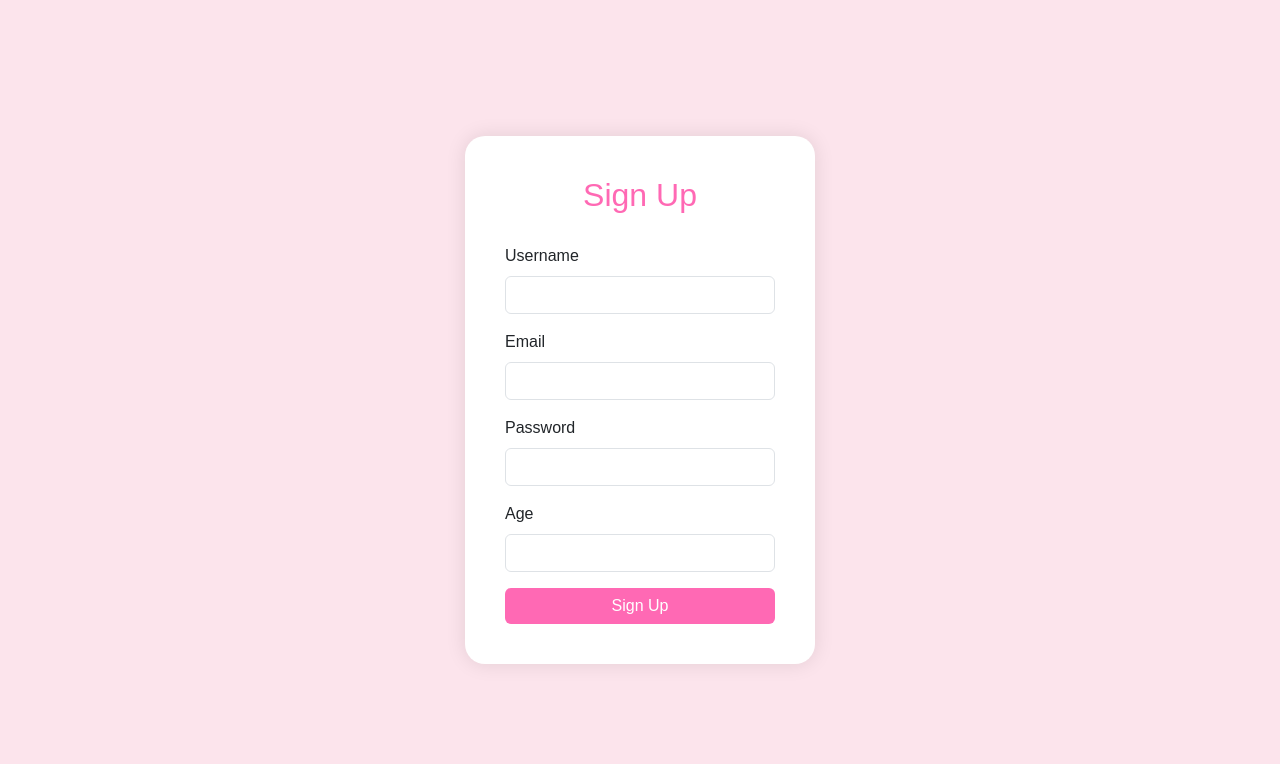
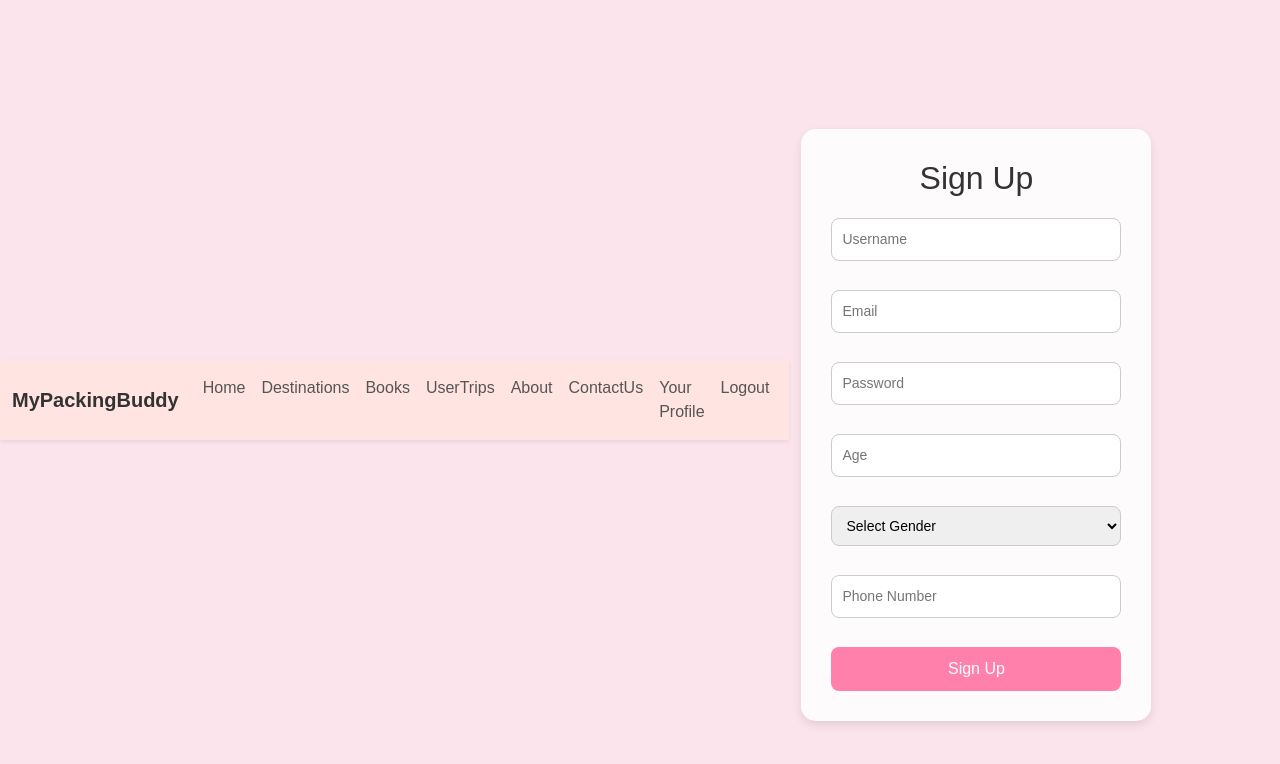
Before and after one commit to siddhi1375/my-packing-buddy, a Flask app: page /signup in a window 1280 px wide. Shown: the top 764 px of the page. Run offline with Flask 3, Linux system fonts and the light colour scheme; some libraries are stand-ins or nearby versions.

Commit message:
some modifications

```diff
--- a/app.py
+++ b/app.py
@@ -2,6 +2,7 @@ from flask import Flask, render_template, request, redirect, url_for, session, f
 from werkzeug.security import generate_password_hash, check_password_hash
 from flask_mysqldb import MySQL
 import MySQLdb.cursors
+import re
 
 app = Flask(__name__)
 app.secret_key = 'your_secret_key_here'
@@ -26,30 +27,58 @@ def signup():
         phone = request.form.get('phone')
 
         cursor = mysql.connection.cursor(MySQLdb.cursors.DictCursor)
-        cursor.execute("SELECT * FROM user WHERE email=%s", (email,))
-        existing_user = cursor.fetchone()
 
-        if existing_user:
-            flash("Email already registered!", "danger")
-            cursor.close()
+        # Check if email already exists
+        cursor.execute("SELECT * FROM users WHERE email = %s", (email,))
+        account = cursor.fetchone()
+        if account:
+            flash('Email already registered! Please log in.', 'danger')
             return redirect(url_for('signup'))
 
+        # Backend validation using regex
+        import re
+        if not re.match(r'^[A-Za-z0-9_]{3,20}$', username):
+            flash('Username must be 3–20 chars long and contain only letters, numbers, or underscores.', 'danger')
+            return redirect(url_for('signup'))
+
+        if not re.match(r'^[^\s@]+@[^\s@]+\.[^\s@]{2,}$', email):
+            flash('Invalid email format.', 'danger')
+            return redirect(url_for('signup'))
+
+        if len(password) < 8 or not re.search(r'[A-Z]', password) or not re.search(r'[a-z]', password) \
+           or not re.search(r'[0-9]', password) or not re.search(r'[!@#\$%\^&\*\(\)_\+\-=\[\]\{\};:\'",.<>\/\\|`~]', password):
+            flash('Password must have 8+ chars with uppercase, lowercase, number, and special symbol.', 'danger')
+            return redirect(url_for('signup'))
+
+        if not age.isdigit() or not (1 <= int(age) <= 120):
+            flash('Please enter a valid age between 1 and 120.', 'danger')
+            return redirect(url_for('signup'))
+
+        if gender not in ['Male', 'Female', 'Other']:
+            flash('Please select a valid gender.', 'danger')
+            return redirect(url_for('signup'))
+
+        if not re.match(r'^(\+?\d{1,3}[- ]?)?\d{7,15}$', phone):
+            flash('Invalid phone number format.', 'danger')
+            return redirect(url_for('signup'))
+
+        # Hash password
+        from werkzeug.security import generate_password_hash
         hashed_password = generate_password_hash(password)
 
-        cursor.execute(
-            "INSERT INTO user (username, email, password, age, gender, phone) VALUES (%s, %s, %s, %s, %s, %s)",
-            (username, email, hashed_password, age, gender, phone)
-        )
+        # Insert user
+        cursor.execute("""
+            INSERT INTO users (username, email, password, age, gender, phone)
+            VALUES (%s, %s, %s, %s, %s, %s)
+        """, (username, email, hashed_password, age, gender, phone))
         mysql.connection.commit()
-        cursor.close()
 
-        flash("Signup successful! Login now.", "success")
+        flash('Account created successfully! You can now log in.', 'success')
         return redirect(url_for('login'))
 
+    # Use correct path for template
     return render_template('auth/signup.html')
-
-
-# ---------------- Login ----------------
+#-----------------login----------------------
 @app.route('/login', methods=['GET', 'POST'])
 def login():
     if request.method == 'POST':
@@ -57,44 +86,42 @@ def login():
         password = request.form.get('password')
 
         cursor = mysql.connection.cursor(MySQLdb.cursors.DictCursor)
-        cursor.execute("SELECT * FROM user WHERE email=%s", (email,))
+        cursor.execute("SELECT * FROM users WHERE email = %s", (email,))
         user = cursor.fetchone()
         cursor.close()
 
-        if user and check_password_hash(user['password'], password):
-            session['user_id'] = user['id']
-            session['user_name'] = user['username']
-            flash("Login successful!", "success")
-            return redirect(url_for('dashboard'))
+        if user:
+            # Check password
+            if check_password_hash(user['password'], password):
+                session['user_id'] = user['id']
+                session['username'] = user['username']
+                flash(f"Welcome back, {user['username']}!", "success")
+                return redirect(url_for('dashboard'))
+            else:
+                flash("Incorrect password!", "danger")
+                return redirect(url_for('login'))
         else:
-            flash("Invalid email or password!", "danger")
+            flash("Email not registered!", "danger")
             return redirect(url_for('login'))
+
+    # GET request
     return render_template('auth/login.html')
-
-
-# ---------------- Logout ----------------
+#-----------------logout-------------------------
 @app.route('/logout')
 def logout():
     session.clear()
     flash("Logged out successfully!", "success")
     return redirect(url_for('login'))
+#------------------home---------------------------
+@app.route('/')
+def index():
+    # This will show the home page when user visits '/'
+    return render_template('destination/home.html')
 
-
-# ---------------- Dashboard ----------------
-@app.route('/')
-@app.route('/dashboard')
-def dashboard():
-    if 'user_id' not in session:
-        return redirect(url_for('login'))
-    return render_template('main/dashboard.html')
-
-
-# ---------------- Nomad Dashboard ----------------
-@app.route('/nomad_dashboard')
-def nomad_dashboard():
-    return render_template('main/nomad_dashboard.html')
-
-
+@app.route('/home')
+def home():
+    # Optional: another route if you want '/home' to work too
+    return render_template('destination/home.html')
 # ---------------- Books Pages --------------------
 @app.route('/books')
 def books():
@@ -144,14 +171,12 @@ def general_books():
         return redirect(url_for('login'))
     return render_template('main/general_books.html')
 
-
 # ---------------- About Page ----------------
 @app.route('/about')
 def about():
     if 'user_id' not in session:
         return redirect(url_for('login'))
     return render_template('main/about.html')
-
 
 # ---------------- User Trips ----------------
 @app.route('/user_trips', methods=['GET', 'POST'])
@@ -175,7 +200,7 @@ def user_trips():
         review_id = request.form['review_id']
         new_experience = request.form['experience']
         cursor.execute(
-            "Update user_trips SET experience=%s WHERE id=%s AND user_id=%s",
+            "UPDATE user_trips SET experience=%s WHERE id=%s AND user_id=%s",
             (new_experience, review_id, session['user_id'])
         )
         mysql.connection.commit()
@@ -195,7 +220,6 @@ def user_trips():
     cursor.close()
 
     return render_template("main/usertrips.html", reviews=reviews, current_user_id=session['user_id'])
-
 
 # ---------------- Destination Page ----------------
 @app.route('/destination')
@@ -228,7 +252,6 @@ def destination():
     return render_template("destination/destination.html",
                            user_categories=user_categories,
                            destinations=destinations)
-
 
 # ---------------- Create / Edit Category ----------------
 @app.route('/create_category', methods=['GET', 'POST'])
@@ -267,7 +290,6 @@ def create_category():
 
     return render_template('destination/createcategory.html', categories=categories)
 
-
 # ---------------- Delete Category ----------------
 @app.route('/delete_category/<int:category_id>', methods=['GET'])
 def delete_category(category_id):
@@ -284,14 +306,12 @@ def delete_category(category_id):
     flash("Category deleted successfully!", "success")
     return redirect(url_for('create_category'))
 
-
 # ---------------- Packing List ----------------
 @app.route('/packinglist')
 def packinglist():
     if 'user_id' not in session:
         return redirect(url_for('login'))
     return render_template('destination/packinglist.html')
-
 
 # ---------------- Profile ----------------
 @app.route('/profile', methods=['GET', 'POST'])
@@ -318,7 +338,6 @@ def profile():
 
     return render_template('main/profile.html', user=user)
 
-
 # ---------------- Weather Pages ----------------
 @app.route('/male_weather')
 def male_weather(): return render_template('destination/maleweather.html')
@@ -326,7 +345,6 @@ def male_weather(): return render_template('destination/maleweather.html')
 def female_weather(): return render_template('destination/femaleweather.html')
 @app.route('/baby_weather')
 def baby_weather(): return render_template('destination/babyweather.html')
-
 
 # ---------------- Gender Selection Pages ----------------
 @app.route('/beachgender')
@@ -344,7 +362,6 @@ def mountaingender(): return render_template('destination/mountaingender.html')
 @app.route('/ingeneralgender')
 def ingeneralgender(): return render_template('destination/ingeneralgender.html')
 
-
 # ---------------- Male Pages ----------------
 @app.route('/malebeach')
 def malebeach(): return render_template('destination/malebeach.html')
@@ -360,7 +377,6 @@ def malelakeandriver(): return render_template('destination/malelakeandriver.htm
 def malemountain(): return render_template('destination/malemountain.html')
 @app.route('/maleingeneral')
 def maleingeneral(): return render_template('destination/maleingeneral.html')
-
 
 # ---------------- Female Pages ----------------
 @app.route('/femalebeach')
@@ -378,7 +394,6 @@ def femalemountain(): return render_template('destination/femalemountain.html')
 @app.route('/femaleingeneral')
 def femaleingeneral(): return render_template('destination/femaleingeneral.html')
 
-
 # ---------------- Infant Pages ----------------
 @app.route('/infantbeach')
 def infantbeach(): return render_template('destination/babybeach.html')
@@ -395,6 +410,5 @@ def infantmountain(): return render_template('destination/babymountain.html')
 @app.route('/infantingeneral')
 def infantingeneral(): return render_template('destination/babyingeneral.html')
 
-
 if __name__ == "__main__":
-    app.run(debug=True, port=5001)
+    app.run(debug=True, port=5003)
--- a/templates/auth/signup.html
+++ b/templates/auth/signup.html
@@ -1,59 +1,134 @@
-<!DOCTYPE html>
-<html lang="en">
-<head>
-    <meta charset="UTF-8">
-    <meta name="viewport" content="width=device-width, initial-scale=1.0">
-    <title>Sign Up - MyPackingBuddy</title>
-    <link href="https://cdn.jsdelivr.net/npm/bootstrap@5.3.2/dist/css/bootstrap.min.css" rel="stylesheet">
+{% extends "base.html" %}
+{% block content %}
 <style>
     body {
-            background-color: #fce4ec;
-            font-family: Arial, sans-serif;
+        background: #fce4ec; /* pastel pink background */
         display: flex;
         justify-content: center;
         align-items: center;
         height: 100vh;
+        margin: 0;
     }
+
     .signup-box {
-            background: #fff;
-            padding: 40px;
-            border-radius: 20px;
-            box-shadow: 0px 0px 20px rgba(0,0,0,0.1);
+        background: rgba(255, 255, 255, 0.85); /* transparent box */
+        padding: 30px;
+        border-radius: 15px;
         width: 350px;
+        box-shadow: 0 4px 10px rgba(0,0,0,0.1);
     }
+
     .signup-box h2 {
         text-align: center;
-            margin-bottom: 30px;
-            color: #ff69b4;
+        margin-bottom: 20px;
+        color: #333;
     }
-        .btn-primary {
-            background-color: #ff69b4;
+
+    .signup-box input, .signup-box select {
+        width: 100%;
+        padding: 10px;
+        margin-bottom: 12px;
+        border: 1px solid #ccc;
+        border-radius: 8px;
+        font-size: 14px;
+    }
+
+    .signup-box .error {
+        color: red;
+        font-size: 12px;
+        height: 12px;
+        margin-bottom: 5px;
+    }
+
+    .signup-box button {
+        width: 100%;
+        padding: 10px;
+        background-color: #ff80ab; /* pastel pink button */
         border: none;
+        border-radius: 8px;
+        color: white;
+        font-size: 16px;
+        cursor: pointer;
+    }
+
+    .signup-box button:hover {
+        background-color: #ff4081;
     }
 </style>
-</head>
-<body>
+
 <div class="signup-box">
     <h2>Sign Up</h2>
-        <form action="/signup" method="POST">
-            <div class="mb-3">
-                <label for="username" class="form-label">Username</label>
-                <input type="text" class="form-control" id="username" name="username" required>
-            </div>
-            <div class="mb-3">
-                <label for="email" class="form-label">Email</label>
-                <input type="email" class="form-control" id="email" name="email" required>
-            </div>
-            <div class="mb-3">
-                <label for="password" class="form-label">Password</label>
-                <input type="password" class="form-control" id="password" name="password" required>
-            </div>
-            <div class="mb-3">
-                <label for="age" class="form-label">Age</label>
-                <input type="number" class="form-control" id="age" name="age" required>
-            </div>
-            <button type="submit" class="btn btn-primary w-100">Sign Up</button>
+    <form method="POST" id="signupForm">
+        <input type="text" name="username" placeholder="Username" required>
+        <div class="error" id="usernameError"></div>
+
+        <input type="email" name="email" placeholder="Email" required>
+        <div class="error" id="emailError"></div>
+
+        <input type="password" name="password" placeholder="Password" required>
+        <div class="error" id="passwordError"></div>
+
+        <input type="number" name="age" placeholder="Age" required>
+        <div class="error" id="ageError"></div>
+
+        <select name="gender" required>
+            <option value="">Select Gender</option>
+            <option value="Male">Male</option>
+            <option value="Female">Female</option>
+            <option value="Other">Other</option>
+        </select>
+        <div class="error" id="genderError"></div>
+
+        <input type="tel" name="phone" placeholder="Phone Number" required>
+        <div class="error" id="phoneError"></div>
+
+        <button type="submit">Sign Up</button>
     </form>
 </div>
-</body>
-</html>
+
+<script>
+    const form = document.getElementById('signupForm');
+
+    form.addEventListener('input', () => {
+        // Username: 3-20 chars, letters, numbers, underscores
+        const username = form.username.value.trim();
+        const usernameRegex = /^[A-Za-z0-9_]{3,20}$/;
+        document.getElementById('usernameError').innerText = usernameRegex.test(username) ? '' : '3–20 chars, letters, numbers or _';
+
+        // Email
+        const email = form.email.value.trim();
+        const emailRegex = /^[^\s@]+@[^\s@]+\.[^\s@]{2,}$/;
+        document.getElementById('emailError').innerText = emailRegex.test(email) ? '' : 'Invalid email';
+
+        // Password: 8+ chars, upper, lower, number, special
+        const password = form.password.value;
+        const passwordRegex = /^(?=.*[a-z])(?=.*[A-Z])(?=.*\d)(?=.*[!@#\$%\^&\*\(\)_\+\-=\[\]\{\};:'",.<>\/\\|`~]).{8,}$/;
+        document.getElementById('passwordError').innerText = passwordRegex.test(password) ? '' : '8+ chars, upper, lower, number, special';
+
+        // Age: 1-120
+        const age = form.age.value.trim();
+        document.getElementById('ageError').innerText = (age && age >=1 && age <=120) ? '' : 'Age 1-120';
+
+        // Gender
+        const gender = form.gender.value;
+        document.getElementById('genderError').innerText = ['Male','Female','Other'].includes(gender) ? '' : 'Select gender';
+
+        // Phone: 7-15 digits, optional +country
+        const phone = form.phone.value.trim();
+        const phoneRegex = /^(\+?\d{1,3}[- ]?)?\d{7,15}$/;
+        document.getElementById('phoneError').innerText = phoneRegex.test(phone) ? '' : 'Invalid phone';
+    });
+
+    form.addEventListener('submit', (e) => {
+        // prevent submit if any error visible
+        const errors = document.querySelectorAll('.error');
+        for (let err of errors) {
+            if (err.innerText !== '') {
+                e.preventDefault();
+                alert("Please fix errors before submitting!");
+                return;
+            }
+        }
+    });
+</script>
+{% endblock %}
--- a/templates/main/base.html
+++ b/templates/main/base.html
@@ -5,90 +5,67 @@
     <meta name="viewport" content="width=device-width, initial-scale=1.0">
     <title>{% block title %}MyPackingBuddy{% endblock %}</title>
     <link href="https://cdn.jsdelivr.net/npm/bootstrap@5.3.2/dist/css/bootstrap.min.css" rel="stylesheet">
-    <script src="https://kit.fontawesome.com/a2d9d5c52f.js" crossorigin="anonymous"></script>
     <style>
         body {
-            background: linear-gradient(135deg, #ffe4e1, #e3f2fd);
-            font-family: 'Poppins', sans-serif;
-            min-height: 100vh;
-            display: flex;
-            flex-direction: column;
+            background-color: #fff8f0; /* soft pastel background */
+            font-family: Arial, sans-serif;
         }
+
         .navbar {
-            background-color: #f8bbd0 !important;
-            box-shadow: 0 3px 10px rgba(0,0,0,0.1);
+            background-color: #ffe4e1; /* pastel pink navbar */
         }
+
         .navbar-brand {
+            margin-left: 0;
             font-weight: bold;
-            color: white !important;
-            font-size: 1.5em;
-            letter-spacing: 1px;
+            color: #333;
         }
+
+        .navbar-nav {
+            margin-left: auto; /* push all nav items to right */
+        }
+
         .nav-link {
-            color: white !important;
+            color: #555;
             font-weight: 500;
-            margin-right: 10px;
-            transition: all 0.3s;
+            padding-left: 20px;
+            padding-right: 20px;
         }
+
         .nav-link:hover {
-            color: #6a1b9a !important;
-            background: white;
-            border-radius: 10px;
-            padding: 5px 10px;
+            color: #ff7f50;
         }
-        footer {
-            background-color: #f8bbd0;
-            color: white;
-            text-align: center;
-            padding: 20px 0;
-            border-radius: 50% 50% 0 0 / 20%;
-            margin-top: auto;
-        }
-        footer a {
-            color: white;
-            text-decoration: underline;
-        }
-        .content {
-            flex: 1;
-            padding: 40px 20px;
+
+        .container {
+            padding-top: 50px;
         }
     </style>
 </head>
 <body>
-
-    <!-- Navbar -->
-    <nav class="navbar navbar-expand-lg navbar-light">
+    <nav class="navbar navbar-expand-lg shadow-sm">
         <div class="container-fluid">
-            <a class="navbar-brand" href="/">MyPackingBuddy 🧳</a>
+            <a class="navbar-brand" href="{{ url_for('home') }}">MyPackingBuddy</a>
             <button class="navbar-toggler" type="button" data-bs-toggle="collapse" data-bs-target="#navbarNav">
                 <span class="navbar-toggler-icon"></span>
             </button>
-            <div class="collapse navbar-collapse justify-content-center" id="navbarNav">
+            <div class="collapse navbar-collapse" id="navbarNav">
                 <ul class="navbar-nav">
-                    <li class="nav-item"><a class="nav-link" href="/">Home</a></li>
-                    <li class="nav-item"><a class="nav-link" href="/destination">Destinations</a></li>
-                    <li class="nav-item"><a class="nav-link" href="/books">Books</a></li>
-                    <li class="nav-item"><a class="nav-link" href="/usertrips">User Trips</a></li>
-                    <li class="nav-item"><a class="nav-link" href="/about">About</a></li>
-                    <li class="nav-item"><a class="nav-link" href="/contact">Contact Us</a></li>
-                    <li class="nav-item"><a class="nav-link" href="/profile">Your Profile</a></li>
-                    <li class="nav-item"><a class="nav-link" href="/logout">Logout</a></li>
+                    <li class="nav-item"><a class="nav-link" href="{{ url_for('home') }}">Home</a></li>
+                    <li class="nav-item"><a class="nav-link" href="{{ url_for('destination') }}">Destinations</a></li>
+                    <li class="nav-item"><a class="nav-link" href="{{ url_for('books') }}">Books</a></li>
+                    <li class="nav-item"><a class="nav-link" href="{{ url_for('user_trips') }}">UserTrips</a></li>
+                    <li class="nav-item"><a class="nav-link" href="{{ url_for('about') }}">About</a></li>
+                    <li class="nav-item"><a class="nav-link" href="#">ContactUs</a></li>
+                    <li class="nav-item"><a class="nav-link" href="{{ url_for('profile') }}">Your Profile</a></li>
+                    <li class="nav-item"><a class="nav-link" href="{{ url_for('logout') }}">Logout</a></li>
                 </ul>
             </div>
         </div>
     </nav>
 
-    <!-- Page Content -->
-    <main class="content">
-        {% block content %}
-        {% endblock %}
-    </main>
-
-    <!-- Footer -->
-    <footer>
-        <p>© 2025 MyPackingBuddy | Created with 💕 by Siddhi Rajole, Digital Nomad 🌍</p>
-        <p><a href="/contact">Contact Us</a></p>
-    </footer>
+    <div class="container">
+        {% block content %}{% endblock %}
+    </div>
 
     <script src="https://cdn.jsdelivr.net/npm/bootstrap@5.3.2/dist/js/bootstrap.bundle.min.js"></script>
 </body>
```
Also changed, not shown: templates/auth/login.html (+25 -51 lines), templates/destination/home.html (+40 -33 lines). Lines whose indentation alone changed are shown as unchanged.
